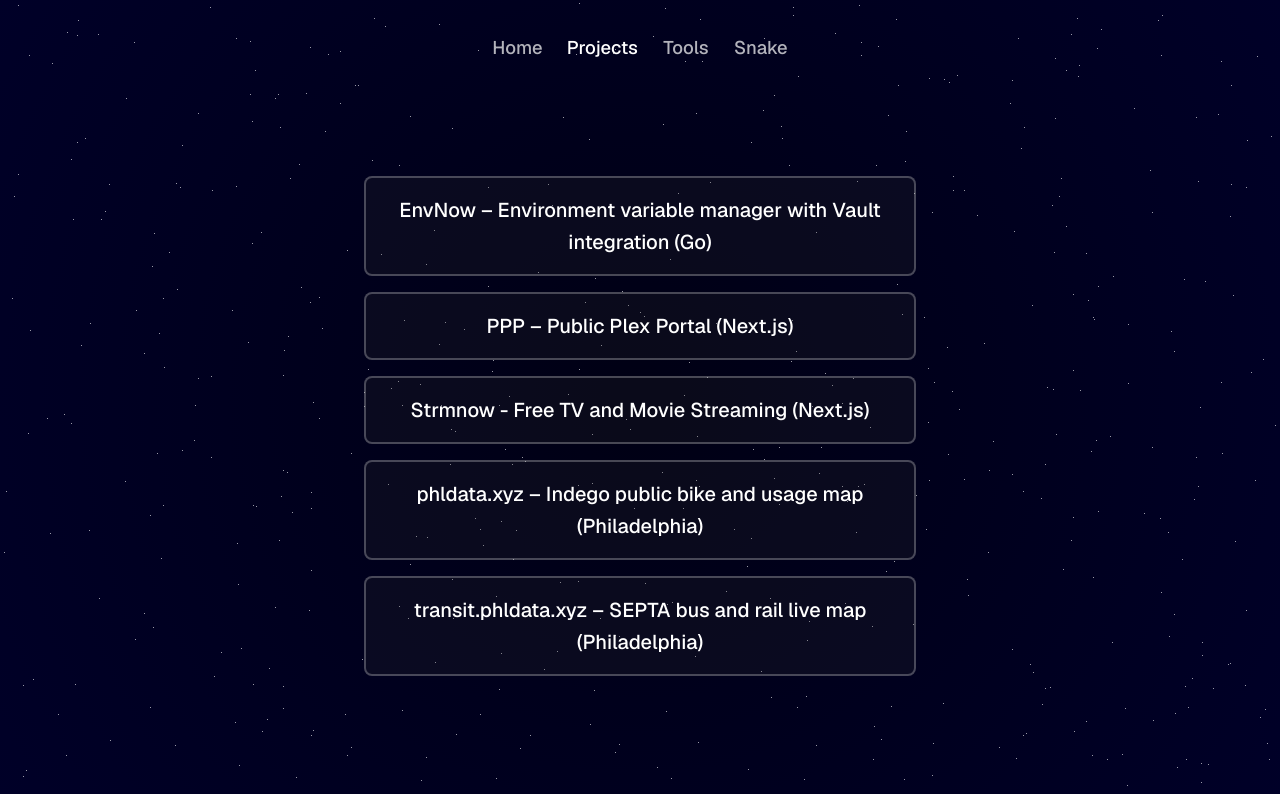
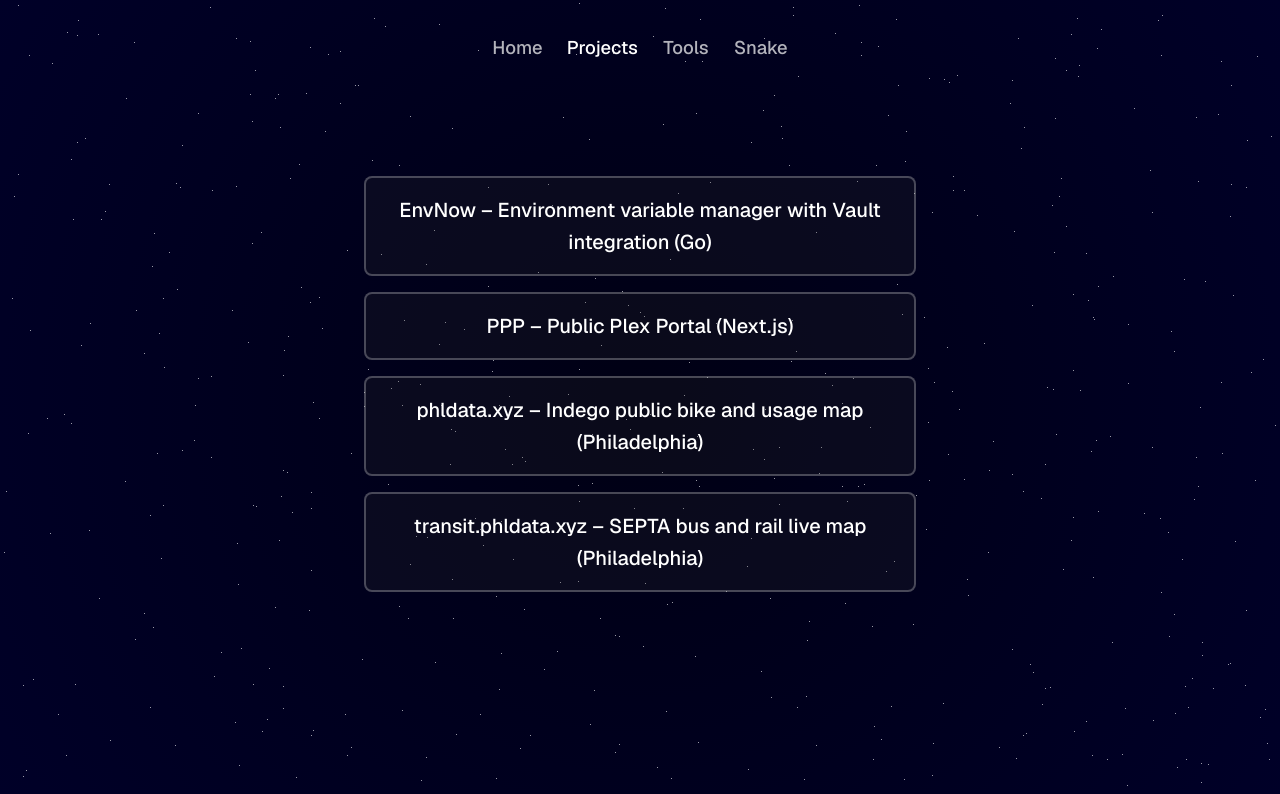
Before and after one commit to justinmaks/portfolio2, a Next.js app: page /projects in a window 1280 px wide. Shown: the top 794 px of the page. Built offline with nearby package versions, Linux system fonts and the light colour scheme.

Commit message:
Update Projects.tsx

```diff
--- a/components/Projects.tsx
+++ b/components/Projects.tsx
@@ -13,7 +13,6 @@
     url: 'https://github.com/justinmaks/envnow',
   },
   { text: 'PPP – Public Plex Portal (Next.js)', url: 'https://stin.lol' },
-  { text: 'Strmnow - Free TV and Movie Streaming (Next.js)', url: 'https://strmnow.lol' },
   {
     text: 'phldata.xyz – Indego public bike and usage map (Philadelphia)',
     url: 'https://phldata.xyz',
```
